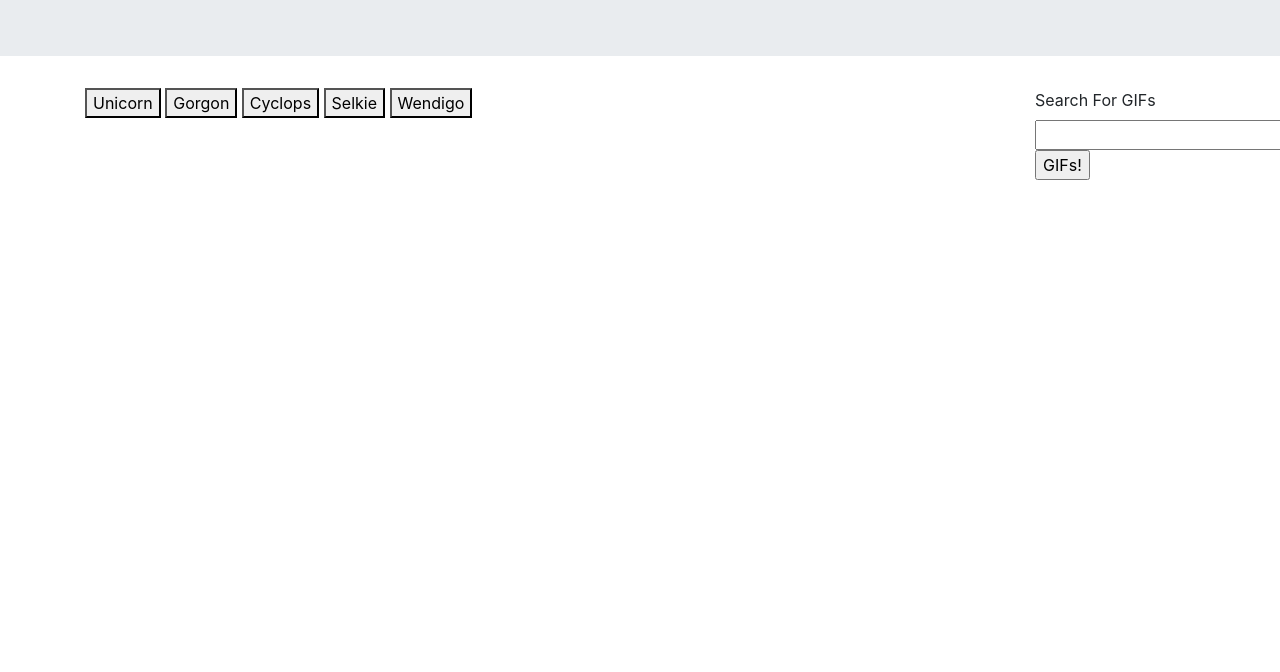
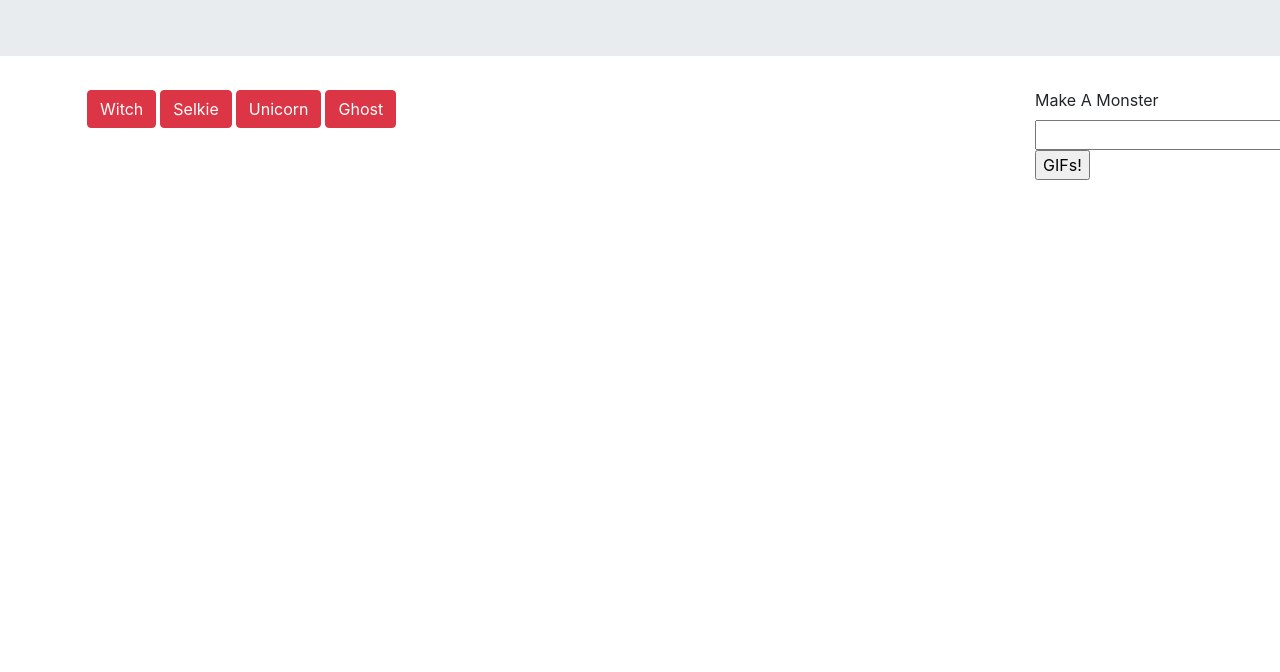
Before and after one commit to LilGherkin/GiphyAPIProject, a plain HTML site: page index.html in a window 1280 px wide. Shown: the part 128-800 px from the top of the page. Drawn offline with nearby package versions, Linux system fonts and the light colour scheme.

Commit message:
Added in ability to add buttons. However it seems to break the ability to grab gifs once that's done.

```diff
--- a/assets/javascript/script.js
+++ b/assets/javascript/script.js
@@ -1,4 +1,51 @@
 // API KEY: IkUqnuOr2U0TMXYMPulxtaXuIwprxIoK
+
+var CreatureList = ["Witch", "Selkie", "Unicorn", "Ghost"];
+
+// Function for displaying movie data
+function SpawnButtons() {
+
+    // Deleting the movie buttons prior to adding new movie buttons
+    // (this is necessary otherwise we will have repeat buttons)
+    $("#ButtonHolder").empty();
+
+    // Looping through the array of movies
+    for (var i = 0; i < CreatureList.length; i++) {
+
+        // Then dynamicaly generating buttons for each movie in the array.
+        // This code $("<button>") is all jQuery needs to create the start and end tag. (<button></button>)
+        var ButtonMaker = $("<button>");
+        // Adding a class
+        ButtonMaker.addClass("btn btn-danger");
+        // Adding some light css.
+        ButtonMaker.css("margin", "2px")
+        // Adding a data-attribute with a value of the movie at index i
+        ButtonMaker.attr("data-creature", CreatureList[i]);
+        // Providing the button's text with a value of the movie at index i
+        ButtonMaker.text(CreatureList[i]);
+        // Adding the button to the HTML
+        $("#ButtonHolder").append(ButtonMaker);
+    }
+}
+
+      // This function handles events where one button is clicked
+      $("#AddCreature").on("click", function(event) {
+        // event.preventDefault() prevents the form from trying to submit itself.
+        // We're using a form so that the user can hit enter instead of clicking the button if they want
+        event.preventDefault();
+
+        // This line will grab the text from the input box
+        var NewCreature = $("#MonsterInput").val().trim();
+        // The movie from the textbox is then added to our array
+        CreatureList.push(NewCreature);
+
+        // calling renderButtons which handles the processing of our movie array
+        SpawnButtons();
+      });
+
+      // Calling the renderButtons function at least once to display the initial list of movies
+      SpawnButtons();
+
 
 $("button").on("click", function(){
     var creature = $(this).attr("data-creature");
--- a/index.html
+++ b/index.html
@@ -19,17 +19,13 @@
 
 <div class="container">
   <div class="row">
-    <div class="col-10" id="Buttons">
-      <button data-creature="Unicorn">Unicorn</button>
-      <button data-creature="Gorgon">Gorgon</button>
-      <button data-creature="Cyclops">Cyclops</button>
-      <button data-creature="Selkie">Selkie</button>
-      <button data-creature="Wendigo">Wendigo</button>
+    <div class="col-10" id="ButtonHolder">
+      <button class="btn btn-danger" data-creature="Gorgon">Gorgon</button>
     </div>
     <div class="col-2" id="Searchbar">
-      <form id="movie-form">
-          <label for="GifSearch">Search For GIFs</label>
-          <input type="text" id="GifInput"><br>
+      <form id="CreatureSearch">
+          <label for="GifSearch">Make A Monster</label>
+          <input type="text" id="MonsterInput"><br>
 
           <!-- Button triggers new movie to be added -->
           <input id="AddCreature" type="submit" value="GIFs!">
```
